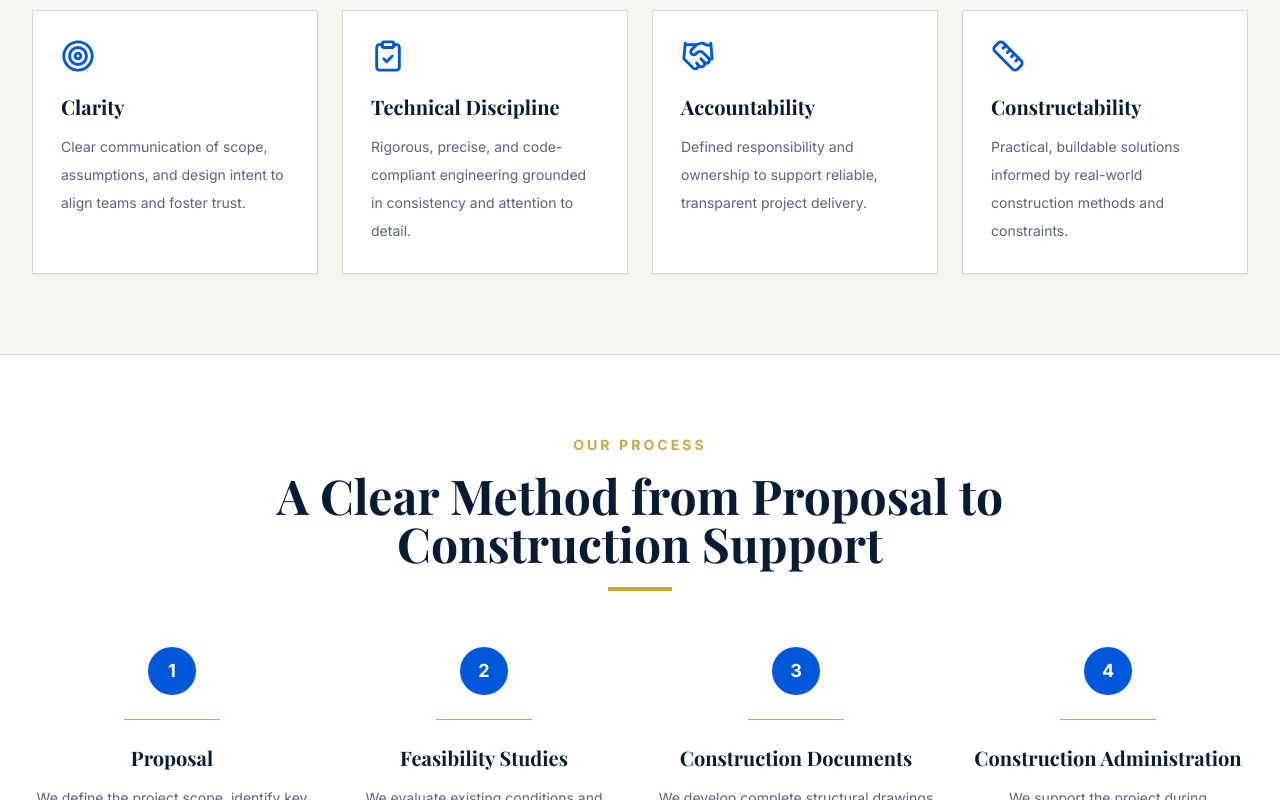
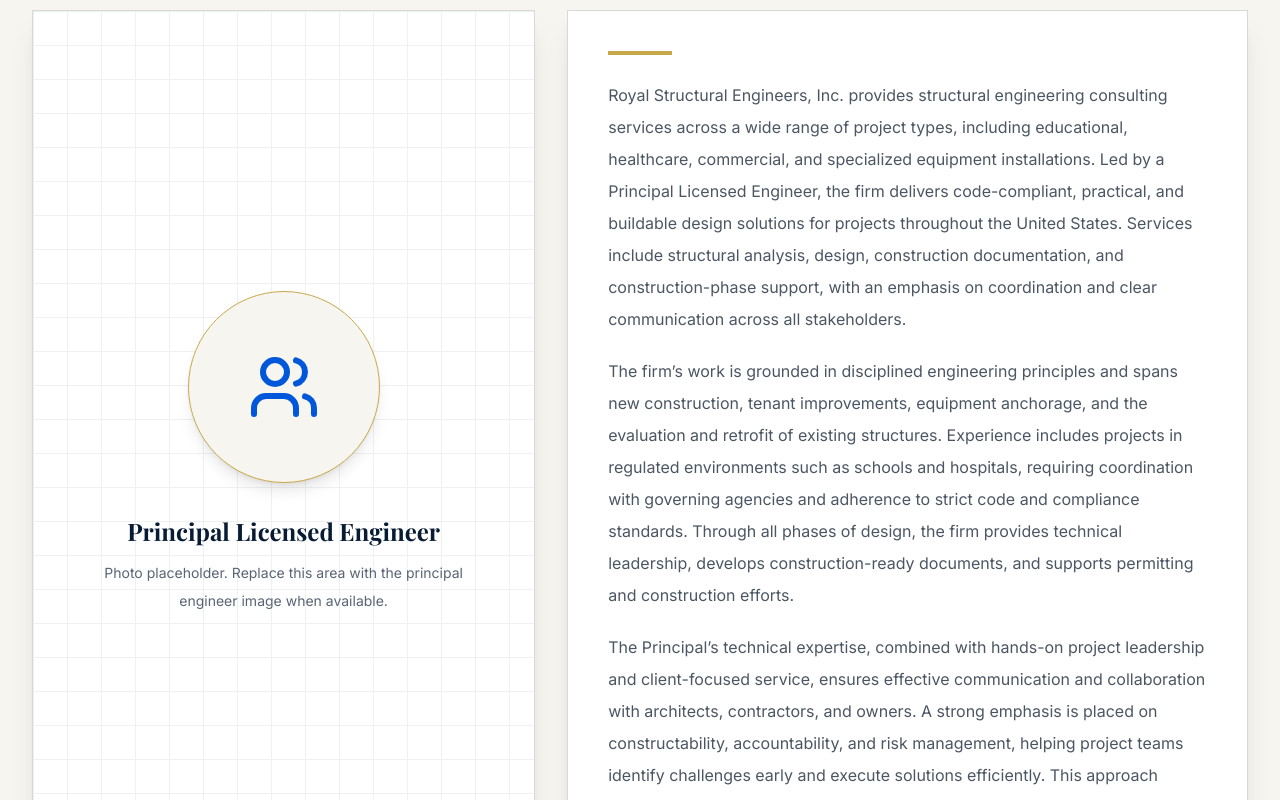
Before and after one commit to Richomen/ROYAL-structural-engineers, a Next.js app: page / in a window 1280 px wide. Shown: the part 3100-3900 px from the top of the page. Built offline with nearby package versions, Linux system fonts and the light colour scheme; a web font is replaced by a local one.

Commit message:
page.tsx

```diff
--- a/app/page.tsx
+++ b/app/page.tsx
@@ -251,7 +251,6 @@ export default function Home() {
       </section>
 
       {/* ABOUT */}
-     {/* ABOUT */}
       <section id="about" className="border-y border-[#d8d8d8] bg-white">
         <div className="mx-auto grid max-w-7xl items-center gap-12 px-6 py-20 lg:grid-cols-2 lg:px-8">
           <div>
@@ -266,34 +265,31 @@ export default function Home() {
             <div className="mt-5 h-1 w-16 bg-[#c8a94a]" />
 
             <p className="mt-6 max-w-xl text-base leading-8 text-[#4c5663]">
-        Royal Structural Engineers, Inc is a structural engineering consultancy
-        focused on delivering clear, reliable, and buildable solutions. We work
-        closely with architects, developers, contractors, and private clients to
-        provide thoughtful design, responsive service, and technically sound
-        engineering.
+              Royal Structural Engineers, Inc is a structural engineering
+              consultancy focused on delivering clear, reliable, and buildable
+              solutions. We work closely with architects, developers,
+              contractors, and private clients to provide thoughtful design,
+              responsive service, and technically sound engineering.
             </p>
 
             <div className="mt-10 grid gap-6 sm:grid-cols-2">
-        <TrustPoint
-          icon={Target}
-          title="Clarity"
-          text="Clear communication of scope, assumptions, and design intent to align teams and foster trust."
-        />
-        <TrustPoint
-          icon={ClipboardCheck}
-          title="Technical Discipline"
-          text="Rigorous, precise, and code-compliant engineering grounded in consistency and attention to detail."
-        />
-        <TrustPoint
-          icon={Handshake}
-          title="Accountability"
-          text="Defined responsibility and ownership to support reliable, transparent project delivery."
-        />
-        <TrustPoint
-          icon={Ruler}
-          title="Constructability"
-          text="Practical, buildable solutions informed by real-world construction methods and constraints."
-        />
+              {values.map((value) => {
+                const Icon = value.icon
+
+                return (
+                  <div key={value.title}>
+                    <Icon className="text-[#0057d9]" size={32} />
+
+                    <h3 className="mt-3 font-serif text-lg font-bold text-[#071b33]">
+                      {value.title}
+                    </h3>
+
+                    <p className="mt-2 text-sm leading-6 text-[#596575]">
+                      {value.text}
+                    </p>
+                  </div>
+                )
+              })}
             </div>
           </div>
 
@@ -310,35 +306,77 @@ export default function Home() {
         </div>
       </section>
 
-      {/* VALUES */}
+      {/* PRINCIPAL */}
       <section className="bg-[#f7f5ef] px-6 py-20 lg:px-8">
         <div className="mx-auto max-w-7xl">
           <SectionTitle
-            eyebrow="Our Values"
-            title="Engineering Principles That Guide Every Project"
+            eyebrow="Technical Leadership"
+            title="Principal-Led Structural Engineering Consulting"
           />
 
-          <div className="mt-12 grid gap-6 md:grid-cols-2 lg:grid-cols-4">
-            {values.map((value) => {
-              const Icon = value.icon
+          <div className="mt-12 grid gap-8 lg:grid-cols-[0.85fr_1.15fr]">
+            <div className="relative min-h-[520px] overflow-hidden border border-[#d8d8d8] bg-white shadow-xl">
+              <div className="absolute inset-0 bg-[linear-gradient(to_right,#071b33_1px,transparent_1px),linear-gradient(to_bottom,#071b33_1px,transparent_1px)] bg-[size:34px_34px] opacity-[0.06]" />
 
-              return (
-                <article
-                  key={value.title}
-                  className="border border-[#d8d8d8] bg-white p-7 shadow-sm"
-                >
-                  <Icon className="text-[#0057d9]" size={34} />
+              <div className="relative flex h-full min-h-[520px] flex-col items-center justify-center p-8 text-center">
+                <div className="flex h-48 w-48 items-center justify-center rounded-full border border-[#c8a94a] bg-[#f7f5ef] shadow-lg">
+                  <Users size={72} className="text-[#0057d9]" />
+                </div>
 
-                  <h3 className="mt-5 font-serif text-xl font-bold text-[#071b33]">
-                    {value.title}
+                <h3 className="mt-8 font-serif text-2xl font-bold text-[#071b33]">
+                  Principal Licensed Engineer
                 </h3>
 
-                  <p className="mt-3 text-sm leading-7 text-[#596575]">
-                    {value.text}
+                <p className="mt-3 max-w-sm text-sm leading-7 text-[#596575]">
+                  Photo placeholder. Replace this area with the principal
+                  engineer image when available.
                 </p>
+              </div>
+            </div>
+
+            <article className="border border-[#d8d8d8] bg-white p-8 shadow-xl md:p-10">
+              <div className="mb-6 h-1 w-16 bg-[#c8a94a]" />
+
+              <div className="space-y-5 text-base leading-8 text-[#4c5663]">
+                <p>
+                  Royal Structural Engineers, Inc. provides structural
+                  engineering consulting services across a wide range of project
+                  types, including educational, healthcare, commercial, and
+                  specialized equipment installations. Led by a Principal
+                  Licensed Engineer, the firm delivers code-compliant, practical,
+                  and buildable design solutions for projects throughout the
+                  United States. Services include structural analysis, design,
+                  construction documentation, and construction-phase support,
+                  with an emphasis on coordination and clear communication
+                  across all stakeholders.
+                </p>
+
+                <p>
+                  The firm’s work is grounded in disciplined engineering
+                  principles and spans new construction, tenant improvements,
+                  equipment anchorage, and the evaluation and retrofit of
+                  existing structures. Experience includes projects in regulated
+                  environments such as schools and hospitals, requiring
+                  coordination with governing agencies and adherence to strict
+                  code and compliance standards. Through all phases of design,
+                  the firm provides technical leadership, develops
+                  construction-ready documents, and supports permitting and
+                  construction efforts.
+                </p>
+
+                <p>
+                  The Principal’s technical expertise, combined with hands-on
+                  project leadership and client-focused service, ensures
+                  effective communication and collaboration with architects,
+                  contractors, and owners. A strong emphasis is placed on
+                  constructability, accountability, and risk management, helping
+                  project teams identify challenges early and execute solutions
+                  efficiently. This approach supports consistent delivery of
+                  reliable engineering solutions and successful project outcomes
+                  from initial concept through construction completion.
+                </p>
+              </div>
             </article>
-              )
-            })}
           </div>
         </div>
       </section>
@@ -538,24 +576,3 @@ function SectionTitle({
     </div>
   )
 }
-function TrustPoint({
-  icon: Icon,
-  title,
-  text,
-}: {
-  icon: ElementType
-  title: string
-  text: string
-}) {
-  return (
-    <div>
-      <Icon className="text-[#0057d9]" size={32} />
-
-      <h3 className="mt-3 font-serif text-lg font-bold text-[#071b33]">
-        {title}
-      </h3>
-
-      <p className="mt-2 text-sm leading-6 text-[#596575]">{text}</p>
-    </div>
-  )
-}
```
Lines whose indentation alone changed are shown as unchanged.
